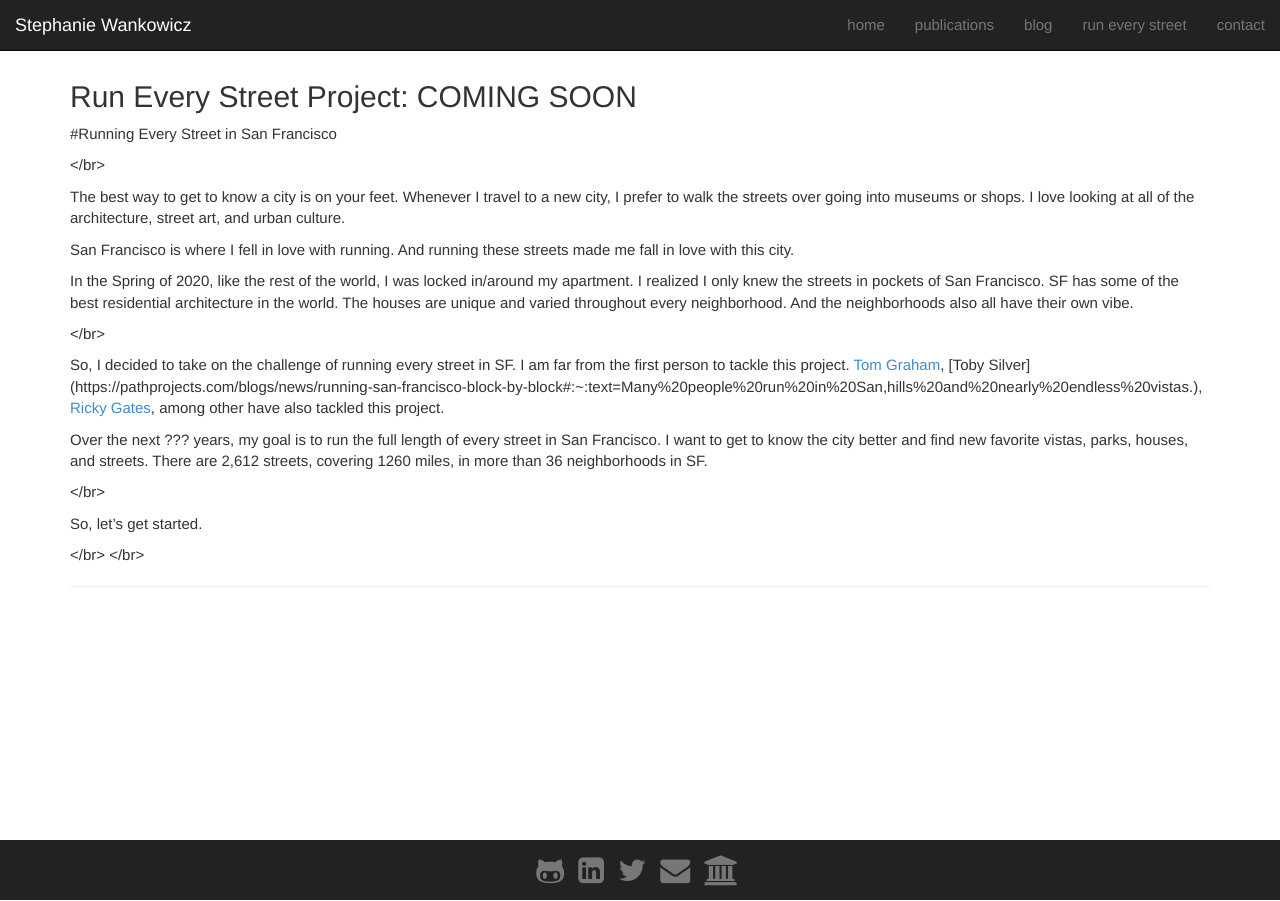
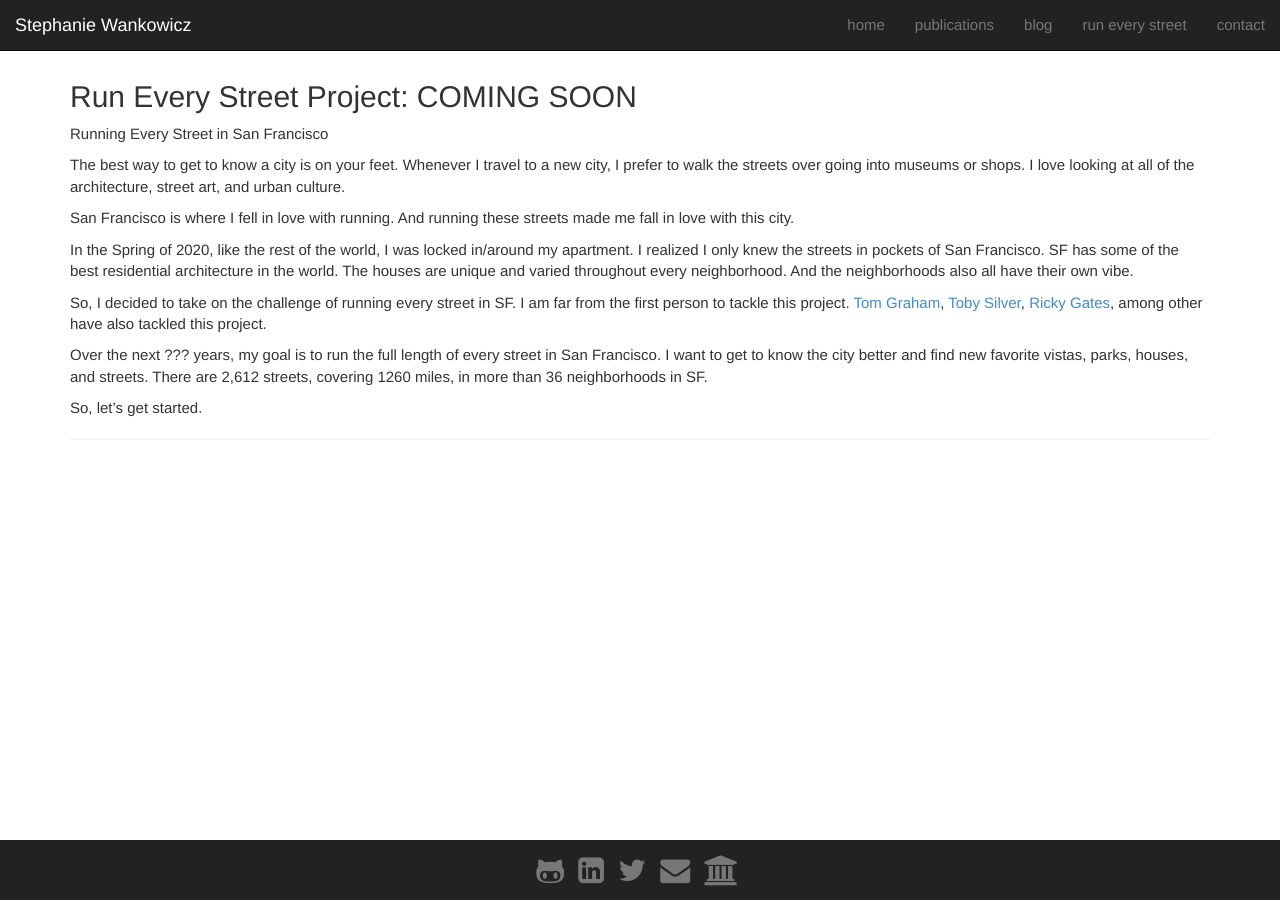
Before and after one commit to stephaniewankowicz/stephaniewankowicz.github.io, a Jekyll site: the page built from run/index.md, in a window 1280 px wide. Built offline with Jekyll 4.4.1, drawn with Linux system fonts in a browser that asks for light colours; nearby versions of some CDN libraries.

Commit message:
Update index.md

```diff
--- a/run/index.md
+++ b/run/index.md
@@ -7,9 +7,8 @@ group: run
 <h2>Run Every Street Project: COMING SOON</h2>
 
 
-#Running Every Street in San Francisco
+Running Every Street in San Francisco
 
-</br>
 
 The best way to get to know a city is on your feet. Whenever I travel to a new city, I prefer to walk the streets over going into museums or shops. I love looking at all of the architecture, street art, and urban culture.
 
@@ -17,18 +16,13 @@ San Francisco is where I fell in love with running. And running these streets ma
 
 In the Spring of 2020, like the rest of the world, I was locked in/around my apartment. I realized I only knew the streets in pockets of San Francisco. SF has some of the best residential architecture in the world. The houses are unique and varied throughout every neighborhood. And the neighborhoods also all have their own vibe.
 
-</br>
-
-So, I decided to take on the challenge of running every street in SF. I am far from the first person to tackle this project. [Tom Graham](https://www.sfgate.com/entertainment/article/Tom-Graham-walks-every-street-in-San-Francisco-3182272.php#photo-2319225), [Toby Silver] (https://pathprojects.com/blogs/news/running-san-francisco-block-by-block#:~:text=Many%20people%20run%20in%20San,hills%20and%20nearly%20endless%20vistas.), [Ricky Gates](https://www.youtube.com/watch?v=wzMiAkk2ywQ https://www.youtube.com/watch?v=jy_W5qsjB5U), among other have also tackled this project.
+So, I decided to take on the challenge of running every street in SF. I am far from the first person to tackle this project. [Tom Graham](https://www.sfgate.com/entertainment/article/Tom-Graham-walks-every-street-in-San-Francisco-3182272.php#photo-2319225), [Toby Silver](https://pathprojects.com/blogs/news/running-san-francisco-block-by-block#:~:text=Many%20people%20run%20in%20San,hills%20and%20nearly%20endless%20vistas.), [Ricky Gates](https://www.youtube.com/watch?v=wzMiAkk2ywQ https://www.youtube.com/watch?v=jy_W5qsjB5U), among other have also tackled this project.
 
 Over the next ??? years, my goal is to run the full length of every street in San Francisco. I want to get to know the city better and find new favorite vistas, parks, houses, and streets. There are 2,612 streets, covering 1260 miles, in more than 36 neighborhoods in SF.
 
-</br>
 
 So, let’s get started.
 
-</br>
-</br>
 
 <!-- This loops through the paginated posts -->
 
```
